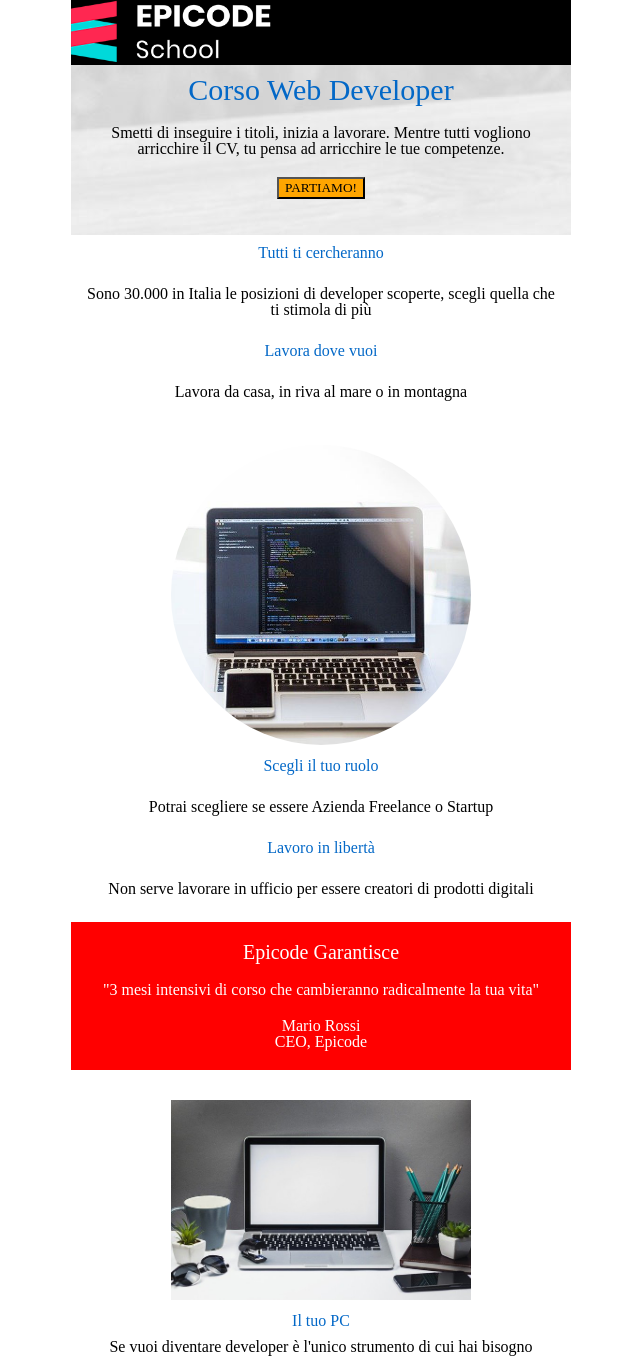
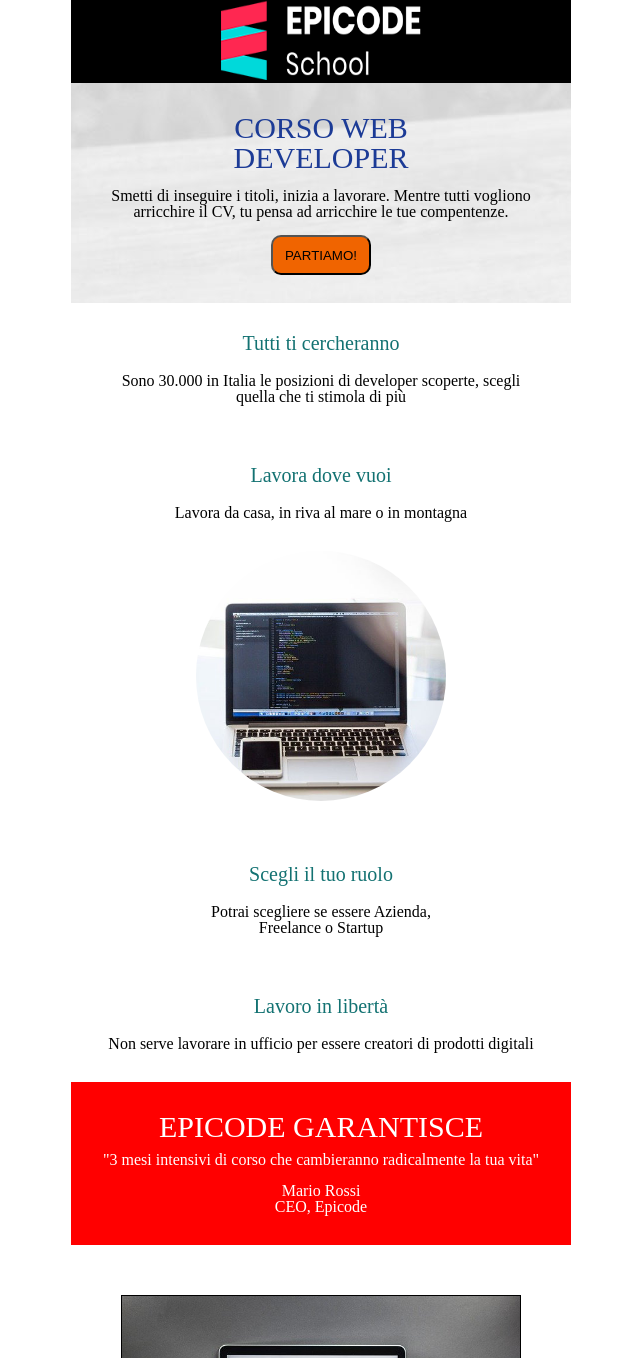
Before and after one commit to jhon9876/S1-L5, a plain HTML site: page index.html in a window 1280 px wide. Shown: the top 1358 px of the page, without its empty margins (319-959 px from the left). Drawn offline with Linux system fonts and the light colour scheme; a web font is replaced by a local one.

Commit message:
nuovo file html e css

```diff
--- a/css/style.css
+++ b/css/style.css
@@ -1,100 +1,98 @@
-/* Your styles here */
-@font-face {
-    font-family: myfirstfont;
-    src: url(../Testi.rtf);
+body{
+    max-width: 500px;
+    min-width: 450px;
+    margin:auto;
 }
-*{
-    font-family: myfirstfont;
+
+header{
+    background-color: black;
+    text-align: center;
+
 }
-html{
-    min-width: 450px;
-    max-width: 500px;
-    margin: auto;
+header img{
+    width: 200px;
+    height: 80px;
+}
+
+#blocco-background-image{
+    padding: 30px;
+    height: 160px;
+    background-image: url(../images/banner.jpg);
+    text-align: center;
+}
+
+#blocco-background-image h1{
+    font-size: 30px;
+    color: rgb(28, 59, 150);
+}
+
+.margin{
+    margin-bottom: 15px;
+}
+
+#blocco-background-image button{
+    width: 100px;
+    height: 40px;
+    background-color: rgb(240, 100, 0);
+    border-radius: 10px;
 
 }
 
-p{
-    padding: 15px;
-}
-header{
-    background-color: black;
-}
-header img{
-   width: 200px;
+.Allineamento{
+    text-align: center;
+    padding:30px;
 
 }
 
-#Immagine-di-background{
-    height: 150px;
-    padding:10px;
-    background-image: url("../images/banner.jpg");
-    text-align: center;
+.Allineamento h3{
+    margin-bottom: 20px;
+    font-size: 20px;
+    color: rgb(19, 114, 114);
 }
 
- .margine{
-    margin-bottom:20px;
+#Immagine-rotonda{
+    margin-top: 30px;
+    border-radius: 200px;
+    height: 250px;
 }
 
- #Dimensione-titolo{
-    font-size: 30px;
-    color: rgb(3, 104, 199);
+#bg-r{
+    background-color: red;
+    color: white;
 }
- #Colore-bottone{
-    background-color: orange;
- }
-
- .Sezioni{
-    text-align: center;
- }
-
- #Parte-finale{
-    background-color: rgb(0, 165, 165);
-    color:white
-
- }
-
- h3{
-    margin:10px;
-    color: rgb(3, 104, 199);
- }
-
- #Contact{
+.Allineamento h2{
     font-size: 30px;
     margin-bottom: 10px;
 }
- .distanziamento-elementi{
-   margin:10px;
+
+.tre-immagini{
+  width: 100%;
+  align:center;
+  margin-bottom: 20px;
 }
 
- #colore-rosso{
-    background-color: red;
-    color: white;
-    padding: 20px;
- }
- h2{
-    color:white;
-    font-size: 20px;
-    margin-bottom: 10px;
+.Riquadri{
+  margin-top: 50px;
+  text-align: center;
+  margin-left: 50px;
+  margin-right: 50px;
+  border: 1px solid;
+  margin-bottom: 50px;
 }
 
- #immagine-rotonda{
-    border-radius: 250px;
+.Riquadri h3{
+    margin-bottom: 20px;
+    font-size: 20px;
+    color: rgb(19, 114, 114);
 }
 
- .Dimensione-immagini{
-    margin-top: 30px;
-    width:300px;
+footer{
+    background-color: rgb(87, 90, 119);
+    text-align: center;
+    color: white;
 }
+#Contact{
+    font-size: 30px;
 
-hr{
-    width: 200px;
-}
-
-span{
-    text-decoration: underline;
-}
-
-a{
-    color:white;
 
 }
--- a/index.html
+++ b/index.html
@@ -3,80 +3,79 @@
   <head>
     <meta charset="UTF-8" />
     <meta name="viewport" content="width=device-width, initial-scale=1.0" />
-    <title>Layout web page</title>
+    <title>Prova</title>
     <link rel="stylesheet" href="./css/reset.css" />
     <link rel="stylesheet" href="./css/style.css" />
-    <link rel="stylesheet" href="https://cdnjs.cloudflare.com/ajax/libs/font-awesome/5.15.4/css/all.min.css" />
   </head>
   <body>
     <header>
+      <!--inserire logo -->
       <img src="./images/logo.png" alt="logo epicode" />
     </header>
-
     <main>
-      <section id="Immagine-di-background">
-        <h1 class="margine" id="Dimensione-titolo">Corso Web Developer</h1>
-        <article class="margine">
-          Smetti di inseguire i titoli, inizia a lavorare. Mentre tutti vogliono arricchire il CV, tu pensa ad arricchire le tue competenze.
-        </article>
-        <article class="margine">
-          <input id="Colore-bottone" type="button" value="PARTIAMO!" />
-        </article>
+      <!-- abbiamo 5 blocchi distinti -->
+      <section id="blocco-background-image">
+        <h1 class="margin">CORSO WEB <br />DEVELOPER</h1>
+        <p class="margin">
+          Smetti di inseguire i titoli, inizia a lavorare. Mentre tutti vogliono arricchire il CV, tu pensa ad arricchire le tue compentenze.
+        </p>
+        <button class="margin" type="button">PARTIAMO!</button>
       </section>
-      <section class="Sezioni">
-        <article>
+      <section>
+        <div class="Allineamento">
           <h3>Tutti ti cercheranno</h3>
           <p>Sono 30.000 in Italia le posizioni di developer scoperte, scegli quella che ti stimola di più</p>
-        </article>
-
-        <article>
+        </div>
+        <div class="Allineamento">
           <h3>Lavora dove vuoi</h3>
           <p>Lavora da casa, in riva al mare o in montagna</p>
-        </article>
+          <img id="Immagine-rotonda" src="./images/notebook.jpg" alt="Immagine di un pc" />
+        </div>
 
-        <article>
-          <img class="Dimensione-immagini" id="immagine-rotonda" src="./images/notebook.jpg" alt="Immagine di un pc" />
-        </article>
+        <div class="Allineamento">
+          <h3>Scegli il tuo ruolo</h3>
+          <p>
+            Potrai scegliere se essere Azienda, <br />
+            Freelance o Startup
+          </p>
+        </div>
+        <div class="Allineamento">
+          <h3>Lavoro in libertà</h3>
+          <p>Non serve lavorare in ufficio per essere creatori di prodotti digitali</p>
+        </div>
+        <div class="Allineamento" id="bg-r">
+          <h2>EPICODE GARANTISCE</h2>
+          <p class="margin">"3 mesi intensivi di corso che cambieranno radicalmente la tua vita"</p>
 
-        <article>
-          <h3>Scegli il tuo ruolo</h3>
-          <p>Potrai scegliere se essere Azienda Freelance o Startup</p>
-        </article>
-        <article>
-          <h3>Lavoro in libertà</h3>
-          <p class="distanziamento-elementi">Non serve lavorare in ufficio per essere creatori di prodotti digitali</p>
-        </article>
+          <p>Mario Rossi</p>
+          <p>CEO, Epicode</p>
+        </div>
       </section>
-      <section class="Sezioni" id="colore-rosso">
-        <article>
-          <h2 class="margine">Epicode Garantisce</h2>
-        </article>
-        <article class="margine">"3 mesi intensivi di corso che cambieranno radicalmente la tua vita"</article>
-        <article>Mario Rossi</article>
-        <article>CEO, Epicode</article>
-      </section>
-      <section class="Sezioni">
-        <img class="Dimensione-immagini" src="./images/foto1.jpg" alt="Altra immagine di un pc" />
-        <h3>Il tuo PC</h3>
-        <article class="margine">Se vuoi diventare developer è l'unico strumento di cui hai bisogno</article>
-      </section>
-      <section class="Sezioni">
-        <img class="Dimensione-immagini" src="./images/foto2.jpg" alt="Immagine di un computer chiuso" />
-        <h3>Impara ora</h3>
-        <article class="margine" id="margine-frasi">Impara da chi diventerai tra qualche anno, e diventa una rockstar come loro</article>
-      </section>
-      <section class="Sezioni">
-        <img class="Dimensione-immagini" src="./images/foto3.jpg" alt="Immagine di un posto di lavoro" />
-        <h3>Lavora subito</h3>
-        <article class="margine">Sappiamo cosa vogliono le aziende, perchè lavoriamo con loro</article>
+      <section>
+        <div class="Riquadri">
+          <img class="tre-immagini" src="./images/foto1.jpg" alt="foto di un pc" />
+          <h3 class="margin">Il tuo PC</h3>
+          <p>Se vuoi diventare developer è l'unico strumento di cui hai bisogno</p>
+        </div>
+        <div class="Riquadri">
+          <img class="tre-immagini" src="./images/foto2.jpg" alt="foto di un pc" />
+          <h3 class="margin">Impara ora</h3>
+          <p>Impara da chi diventerai tra qualche anno, e diventa una rockstar come loro</p>
+        </div>
+        <div class="Riquadri">
+          <img class="tre-immagini" src="./images/foto3.jpg" alt="foto postazione di lavoro" />
+          <h3 class="margin">Lavora subito</h3>
+          <p>Sappiamo cosa vogliono le aziende, perchè lavoriamo con loro</p>
+        </div>
       </section>
     </main>
-
-    <footer class="Sezioni" id="Parte-finale">
-      <p id="Contact">Contattaci</p>
-      <a href="tel:+3911223456">(+39) 11223456</a>
-      <br />
-      <a class="distanziamento-elementi" href="mailto:info@epicode.school">info@epicode.school</a>
+    <footer>
+      <p id="Contact" class="margin">Contattaci</p>
+      <div class="margin">
+        <a href="tel:+3911223456">(+39) 11223456</a>
+        <br />
+        <a href="mailto:info@epicode.school">info@epicode.school</a>
+      </div>
       <p>Via Appia 1 - 00100 Roma (RM)</p>
       <hr />
 
```
Lines whose indentation alone changed are shown as unchanged.
